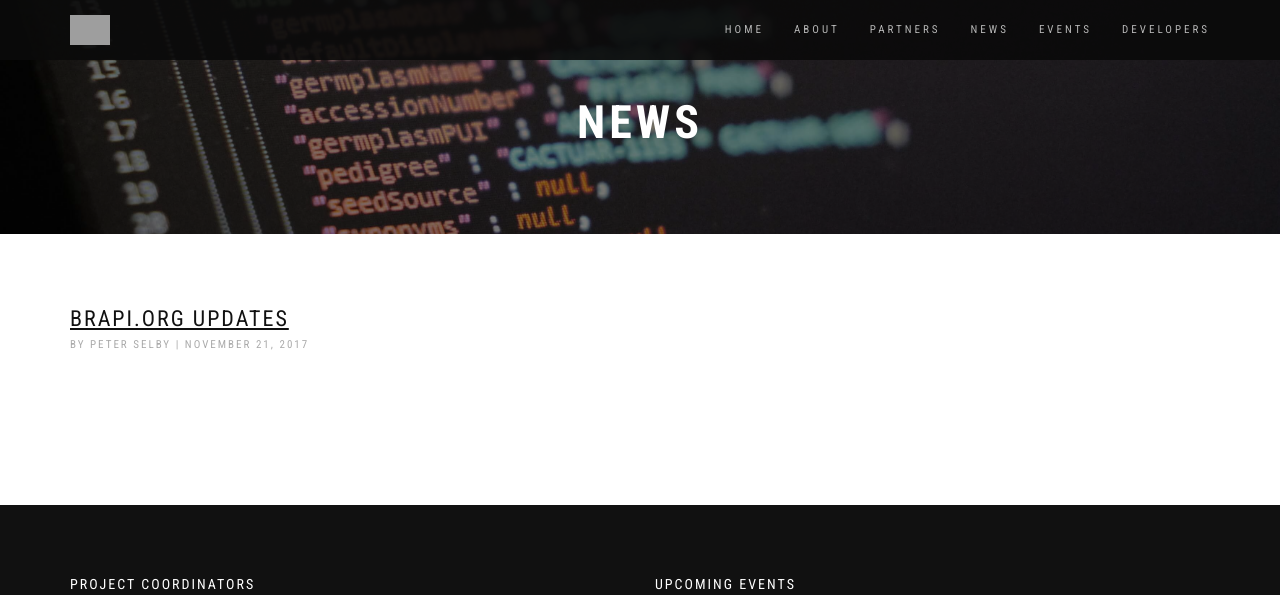
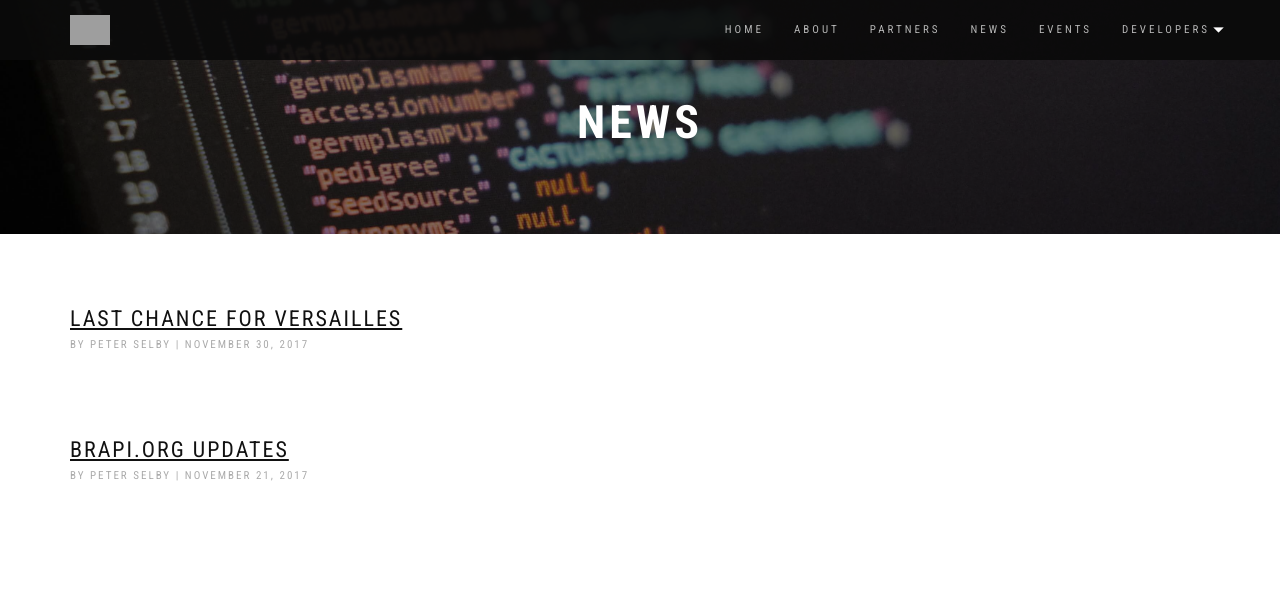
Before and after one commit to plantbreeding/brapi-website, a PHP site: page /news.php in a window 1280 px wide. Shown: the top 595 px of the page. Run offline with PHP 8.4, Linux system fonts and the light colour scheme; some web fonts are replaced; grey boxes are pictures that could not be loaded.

Commit message:
update the news

```diff
--- a/assets/css/style.css
+++ b/assets/css/style.css
@@ -1327,16 +1327,18 @@ General Styles - Owlcarousel
 
 .navbar-custom .dropdown-toggle:after {
   position: absolute;
-  display: block;
-  right: 0;
+  right: -6px;
   top: 50%;
-  margin-top: -6px;
-  font: normal normal normal 14px/1 FontAwesome;
-  font-size: 9px;
-  content: "\f107";
   text-rendering: auto;
   -webkit-font-smoothing: antialiased;
   -moz-osx-font-smoothing: grayscale;
+  background-image: url('/assets/images/arrow_drop_down_white.png');
+  background-size: 25px 25px;
+  display: inline-block;
+  width: 25px;
+  height: 25px;
+  content:"";
+  margin: -13px 0 0 0;
 }
 
 .navbar-custom .navbar-toggle .icon-bar {
--- a/json/news.json
+++ b/json/news.json
@@ -1,4 +1,10 @@
 {
+    "nov-30-2017": {
+        "title": "Last Chance for Versailles",
+        "date": "November 30, 2017",
+        "author": "Peter Selby",
+        "article": "<p>We only have a few seats left for the Versailles BrAPI Hackathon! </p><p>Don't miss your chance to join us for a week of hacking, discussions and fun! </p><p> Come enjoy beautiful Versailles, France on February 5th through 9th! </p><p><a class=\"btn btn-d btn-round\" style=\"margin-left:10px\" href=\"https://docs.google.com/forms/d/e/1FAIpQLScMT2PIr3PO0_oDf8akYWO9DRfIi8GbSaovNAIHtaNuw7A8RA/viewform?c=0&w=1\">Sign Up Here!</a></p><p>Already signed up? Watch for more details coming soon on <a href=\"https://brapi.org/events.php\">brapi.org</a></p><p>Hope to see you there!!</p>"
+    },
     "nov-21-2017": {
         "title": "Brapi.org Updates",
         "date": "November 21, 2017",
```
Also changed, not shown: assets/images/arrow_drop_down_white.png (added), 1 other file.
